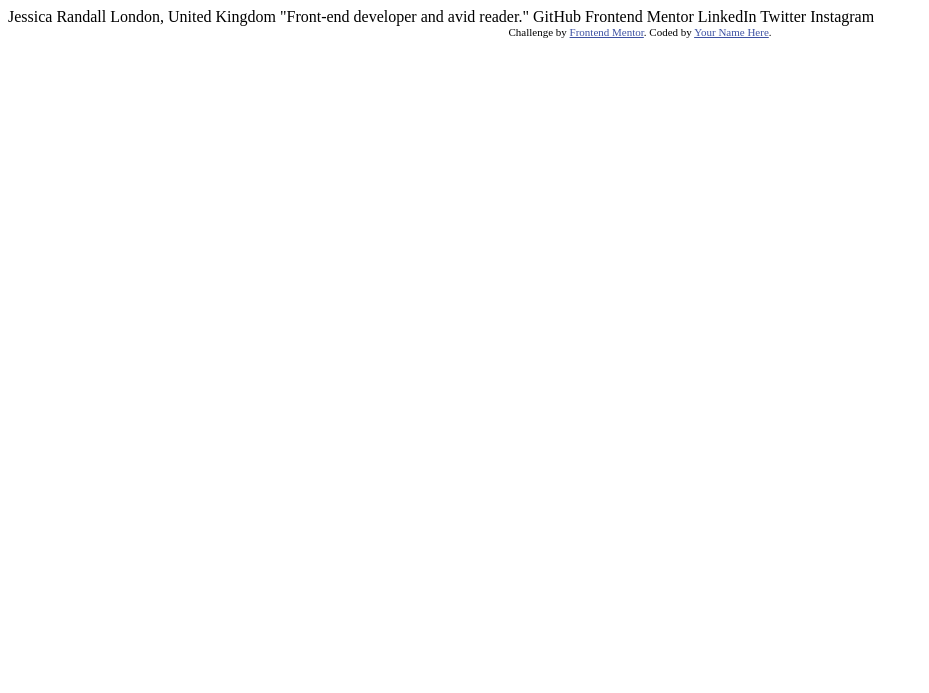
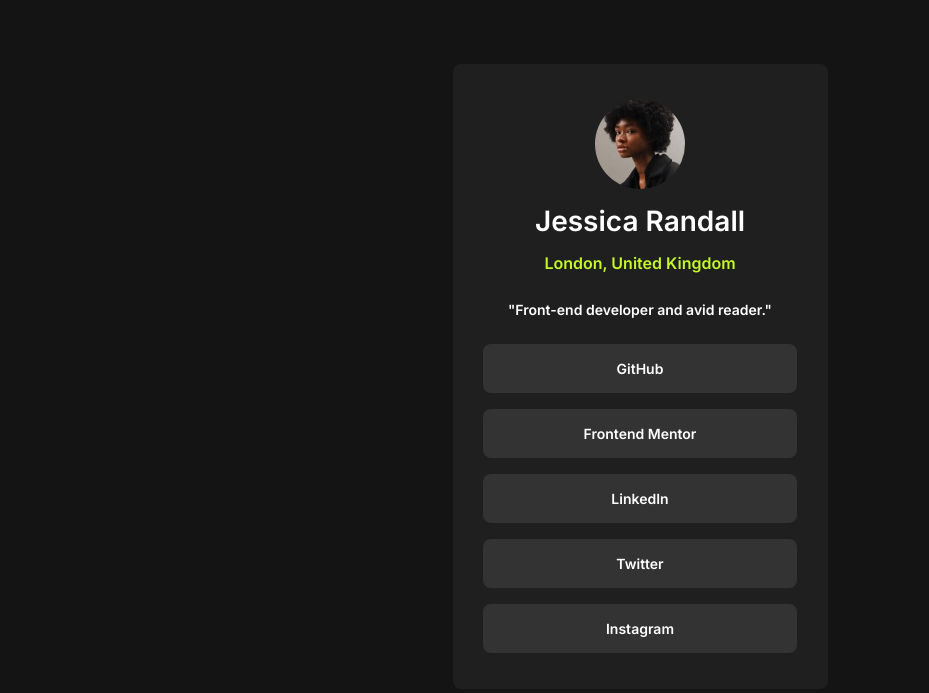
Before and after one commit to AlexxLuis/frontendmentor-03, a plain HTML site: page index.html in a window 1280 px wide. Shown: the whole page, without its empty margins (0-929 px from the left). Drawn offline with Linux system fonts and the light colour scheme.

Commit message:
criado estilo para desktop

```diff
--- /dev/null
+++ b/css/reset.css
@@ -0,0 +1,5 @@
+*{
+    text-decoration: none;
+    margin: 0;
+    padding: 0;
+}
--- /dev/null
+++ b/css/style.css
@@ -0,0 +1,81 @@
+:root {
+    --mobile-width: 375px;
+    --desktop-width: 1440px;
+
+    --grenn: hsl(75, 94%, 57%);
+    --white: hsl(0, 0%, 100%);
+    --grey-700: hsl(0, 0%, 20%);
+    --grey-800: hsl(0, 0%, 12%);
+    --grey-900: hsl(0, 0%, 8%);
+
+    --paragraph: 14px;
+    --weight-400: 400;
+    --weight-600: 600;
+    --weight-700: 700;
+    --font-family: Inter;
+}
+
+body {
+    background-color: var(--grey-900);
+}
+
+.main {
+    background-color: var(--grey-800);
+    width: 375px;
+    height: 625px;
+    margin: 5% auto;
+    display: flex;
+    flex-direction: column;
+    align-items: center;
+    border-radius: .5rem;
+}
+
+.profile {
+    max-width: 90px;
+    border-radius: 50%;
+    margin: 25px 0 0 0;
+    padding: 10px;
+}
+
+h1 {
+    font-family: var(--font-family);
+    color: var(--white);
+    font-weight: var(--weight-600);
+    padding: 5px;
+    font-size: 28px;
+}
+
+div > :nth-child(n + 4){
+    font-size: var(--paragraph);
+    font-family: var(--font-family);
+    color: var(--white);
+}
+div > :nth-child(3){
+    margin: 5px;
+    padding: 5px;
+    font-family: var(--font-family);
+    color: var(--grenn);
+    font-weight: var(--weight-600);
+}
+div > :nth-child(4){
+    font-weight: var(--weight-600);
+    margin: 10px;
+    padding: 8px;
+}
+div > :nth-child(n + 5){
+    display: flex;
+    justify-content: center;
+    background-color: var(--grey-700);
+    width: 75%;
+    margin: 8px;
+    padding: 1rem;
+    border-radius: .5rem;
+    gap: 5px;
+    font-weight: var(--weight-600);
+}
+
+div > :nth-child(n + 5):hover{
+    background-color: var(--grenn);
+    color: var(--grey-900);
+    cursor: pointer;
+}
--- a/index.html
+++ b/index.html
@@ -1,34 +1,54 @@
 <!DOCTYPE html>
 <html lang="en">
+
 <head>
   <meta charset="UTF-8">
-  <meta name="viewport" content="width=device-width, initial-scale=1.0"> <!-- displays site properly based on user's device -->
+  <meta name="viewport" content="width=device-width, initial-scale=1.0">
+  <!-- displays site properly based on user's device -->
 
   <link rel="icon" type="image/png" sizes="32x32" href="./assets/images/favicon-32x32.png">
+  <link rel="stylesheet" href="./css/reset.css">
+  <link rel="stylesheet" href="./css/style.css">
+  <link rel="preconnect" href="https://fonts.googleapis.com">
+  <link rel="preconnect" href="https://fonts.gstatic.com" crossorigin>
+  <link
+    href="https://fonts.googleapis.com/css2?family=Figtree:ital,wght@0,300..900;1,300..900&family=Inter:ital,opsz,wght@0,14..32,100..900;1,14..32,100..900&display=swap"
+    rel="stylesheet">
+
+
 
   <title>Frontend Mentor | Social links profile</title>
 
   <!-- Feel free to remove these styles or customise in your own stylesheet 👍 -->
   <style>
-    .attribution { font-size: 11px; text-align: center; }
-    .attribution a { color: hsl(228, 45%, 44%); }
+    .attribution {
+      font-size: 11px;
+      text-align: center;
+    }
+
+    .attribution a {
+      color: hsl(228, 45%, 44%);
+    }
   </style>
 </head>
+
 <body>
+  <div class="main">
+    <img class="profile" src="./assets/images/avatar-jessica.jpeg" alt="">
+    <h1>Jessica Randall</h1>
+    <p>London, United Kingdom</p>
+    <p>"Front-end developer and avid reader."</p>
+    <a href="http://github.com">GitHub</a>
+    <a href="https://frontendmentor.io">Frontend Mentor</a>
+    <a href="https://linkedin.com">LinkedIn</a>
+    <a href="https://twitter.com/?lang=pt-br">Twitter</a>
+    <a href="https://Instagram.com">Instagram</a>
+  </div>
+  <br>
+  <!-- <div class="attribution">
+    Challenge by <a href="https://www.frontendmentor.io?ref=challenge" target="_blank">Frontend Mentor</a>.
+    Coded by <a href="#">Alexandre Escobar</a>.
+  </div> -->
+</body>
 
-  Jessica Randall
-  London, United Kingdom
-  "Front-end developer and avid reader."
-
-  GitHub
-  Frontend Mentor
-  LinkedIn
-  Twitter
-  Instagram
-
-  <div class="attribution">
-    Challenge by <a href="https://www.frontendmentor.io?ref=challenge" target="_blank">Frontend Mentor</a>.
-    Coded by <a href="#">Your Name Here</a>.
-  </div>
-</body>
 </html>
```
